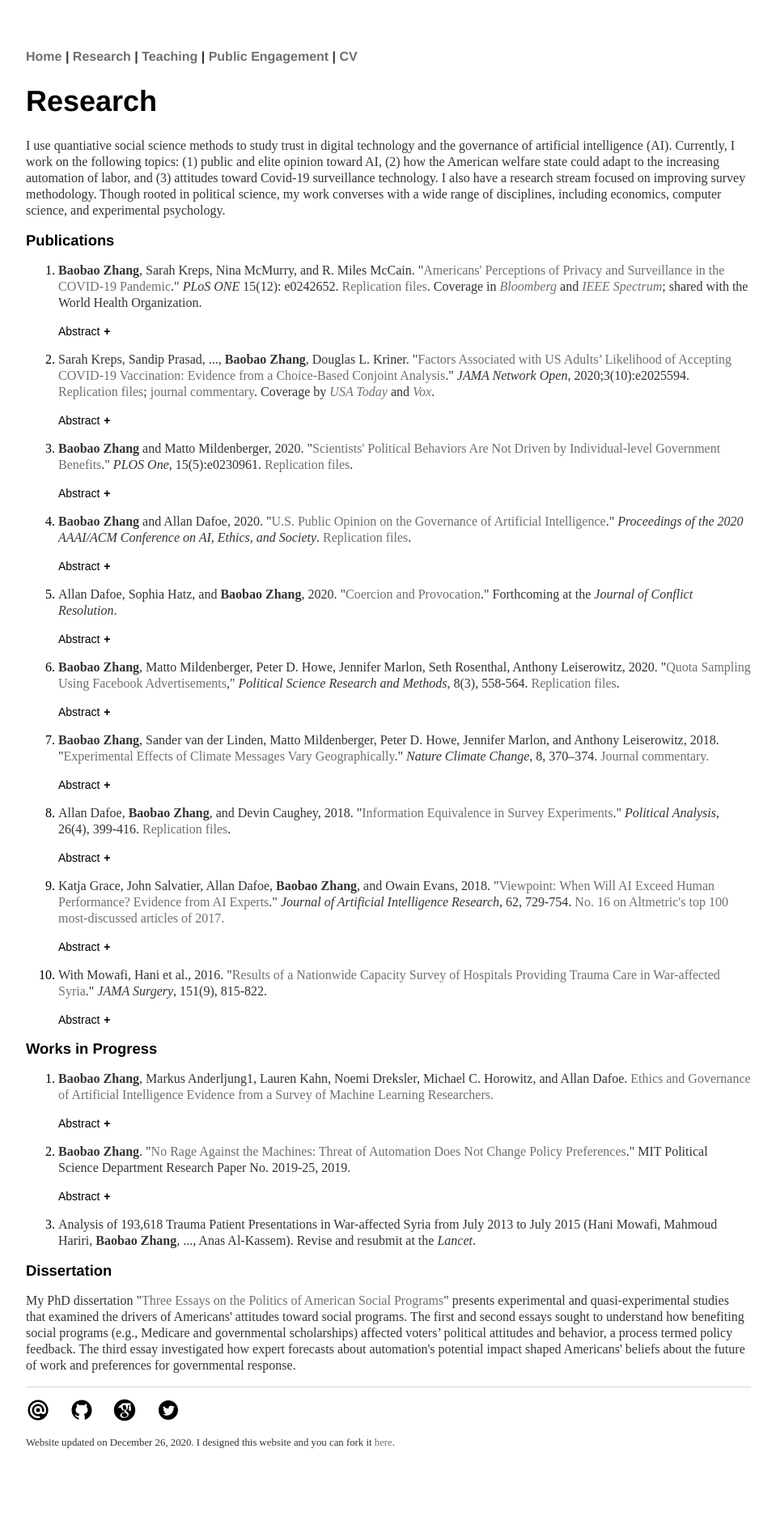
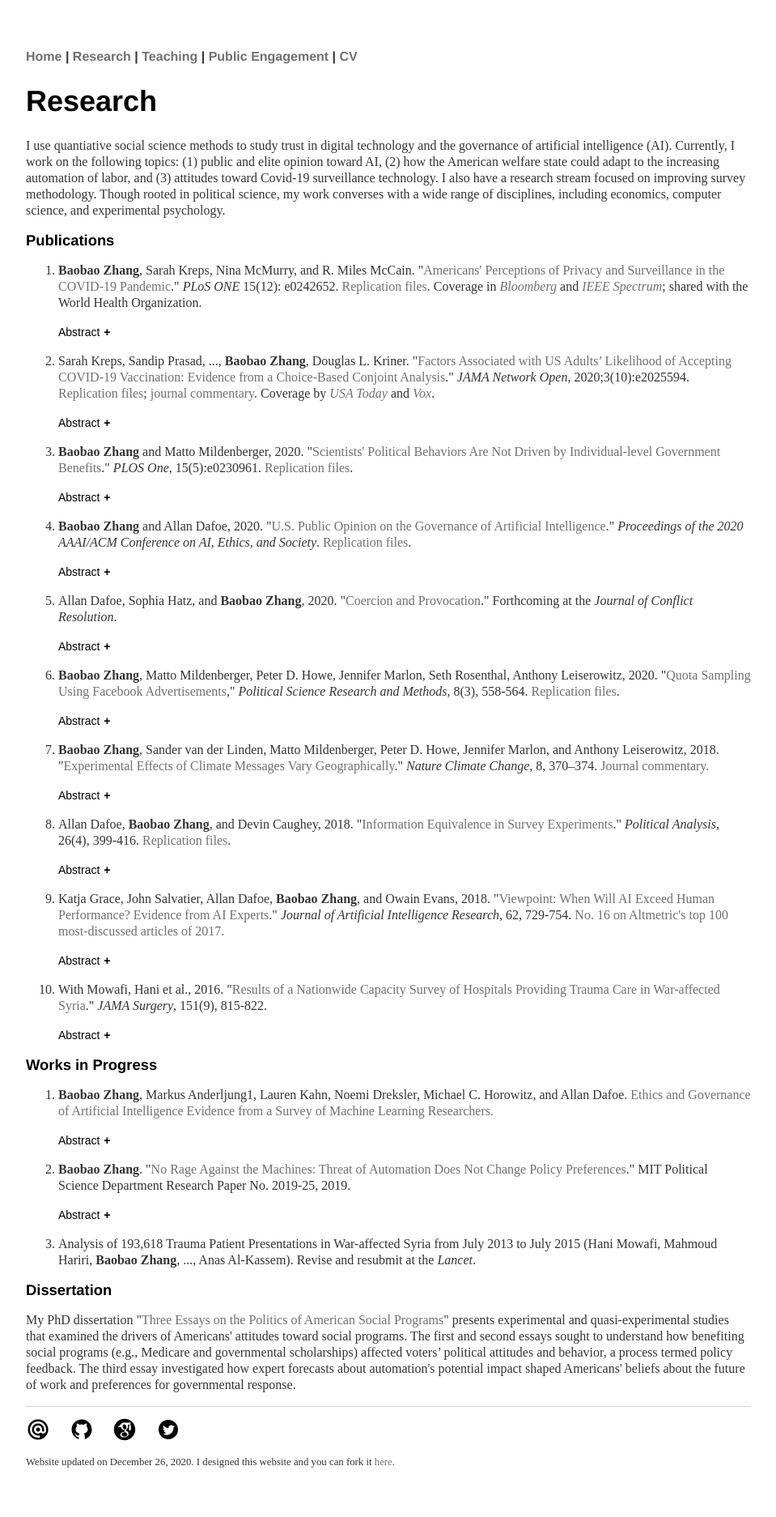
Before and after one commit to morganlivingston/baobaofzhang.github.io, a Jekyll site: the page built from research.html, in a window 1280 px wide. Shown: the whole page at 81% size, without its empty margins (160-1119 px from the left). Built offline with Jekyll 4.4.1, drawn with Linux system fonts in a browser that asks for light colours; before the commit the page ends 1849 px from its top, so only the background shows below that.

Commit message:
Update main.css

```diff
--- a/css/main.css
+++ b/css/main.css
@@ -3,7 +3,7 @@ body { margin: 60px auto; width: 70%; }
 a { text-decoration: none; color: #6F6F6F; }
 a:hover { text-decoration: underline; }
 
-p, ul { font-size: 1em; line-height: 1.25em; color: #333; }
+p, ul, ol { font-size: 1em; line-height: 1.25em; color: #333; }
 
 h1, h2, h3 { font-family: 'Helvetica', 'Arial', 'Sans-Serif'; }
 h1 { font-size: 2.25em;  }
```
